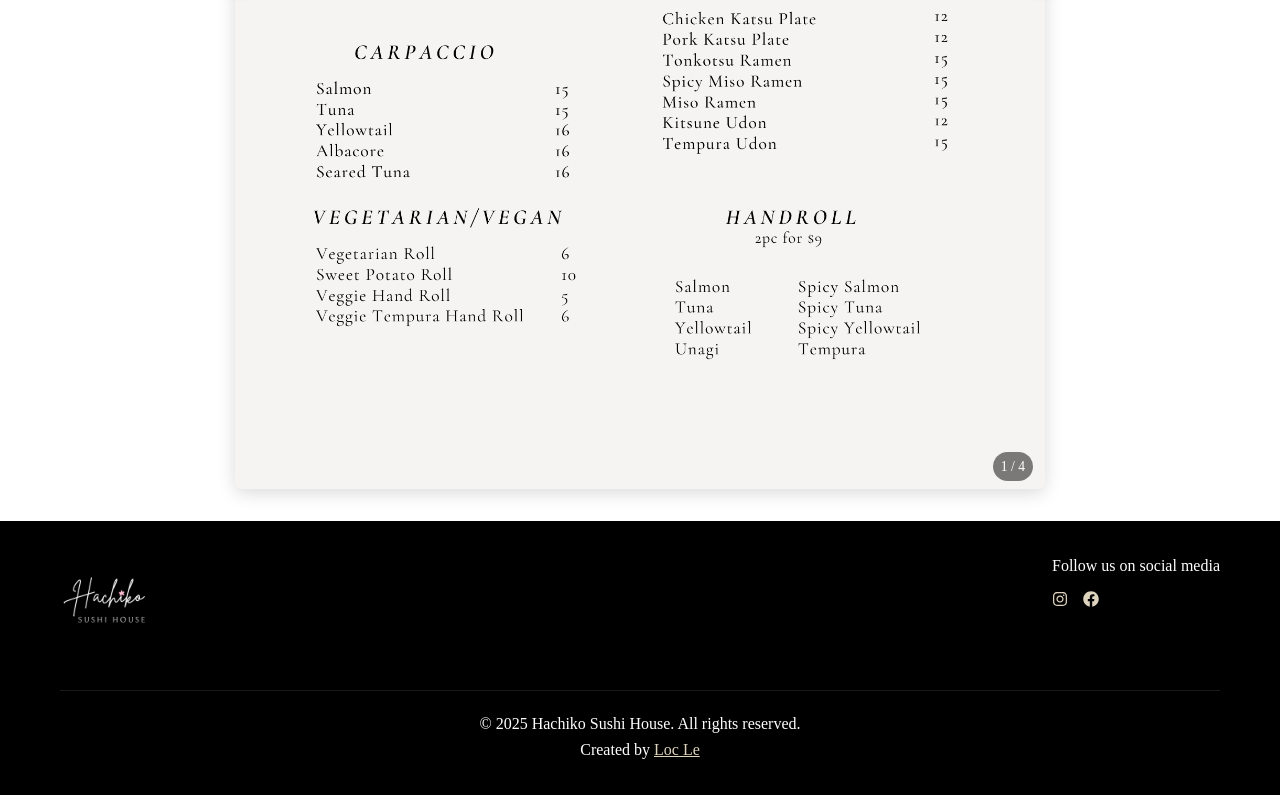
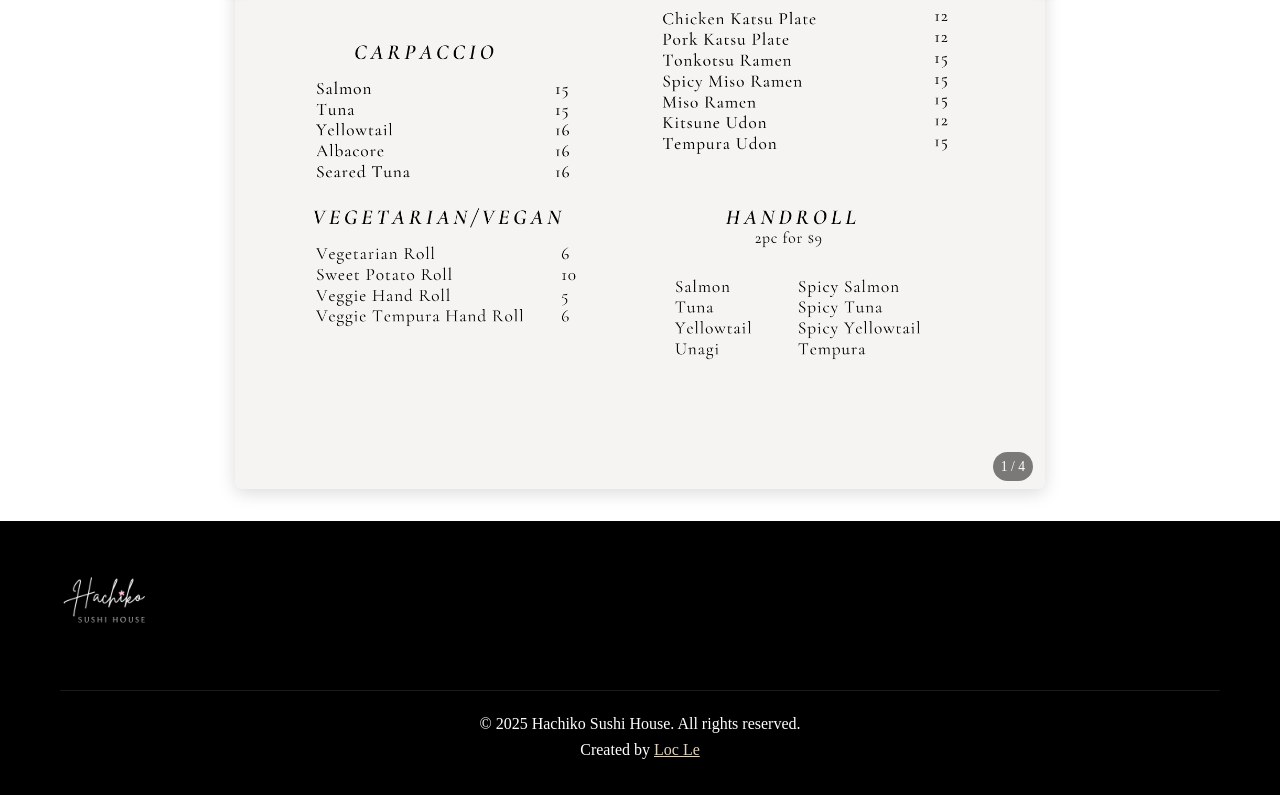
Before and after one commit to hachikosushihouse/hachikosushihouse.github.io, a React (Vite) app: page /menu in a window 1280 px wide. Shown: the part 812-1607 px from the top of the page. Built offline with nearby package versions, Linux system fonts and the light colour scheme; a web font is replaced by a local one.

Commit message:
remove social media links

```diff
--- a/src/components/Footer.tsx
+++ b/src/components/Footer.tsx
@@ -17,7 +17,7 @@ const Footer = () => {
             </a>
           </div>
 
-          <div className="footer-social">
+          {/* <div className="footer-social">
             <p>Follow us on social media</p>
             <div className="social-icons">
               <a
@@ -37,7 +37,7 @@ const Footer = () => {
                 <FaFacebook />
               </a>
             </div>
-          </div>
+          </div> */}
         </div>
 
         <div className="footer-bottom">
```
Also changed, not shown: src/styles/Footer.css (line endings or trailing spaces).
